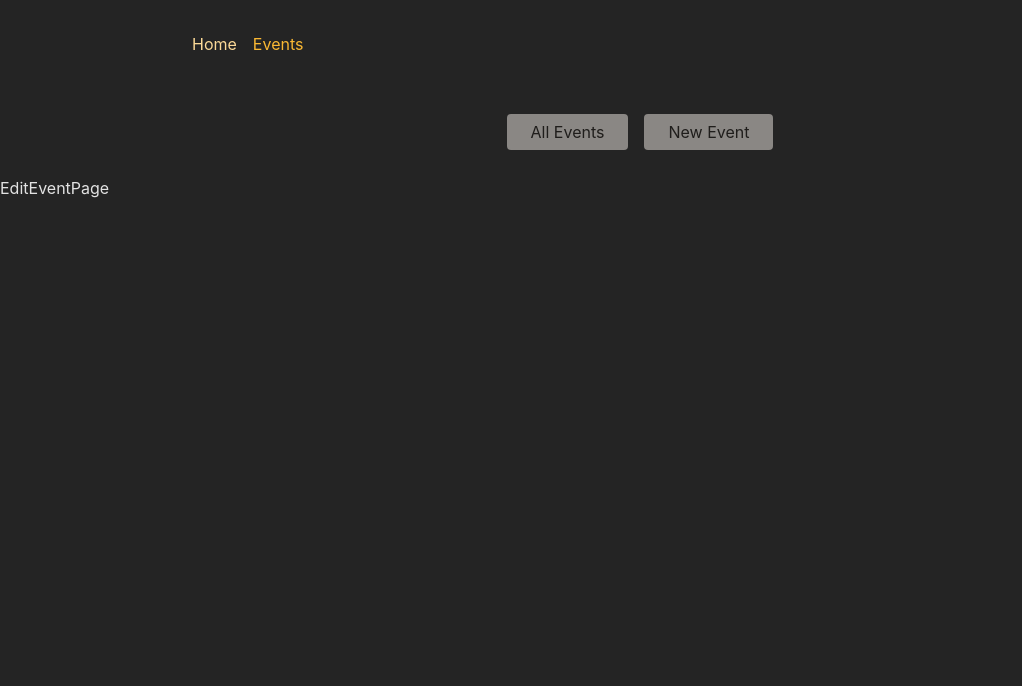
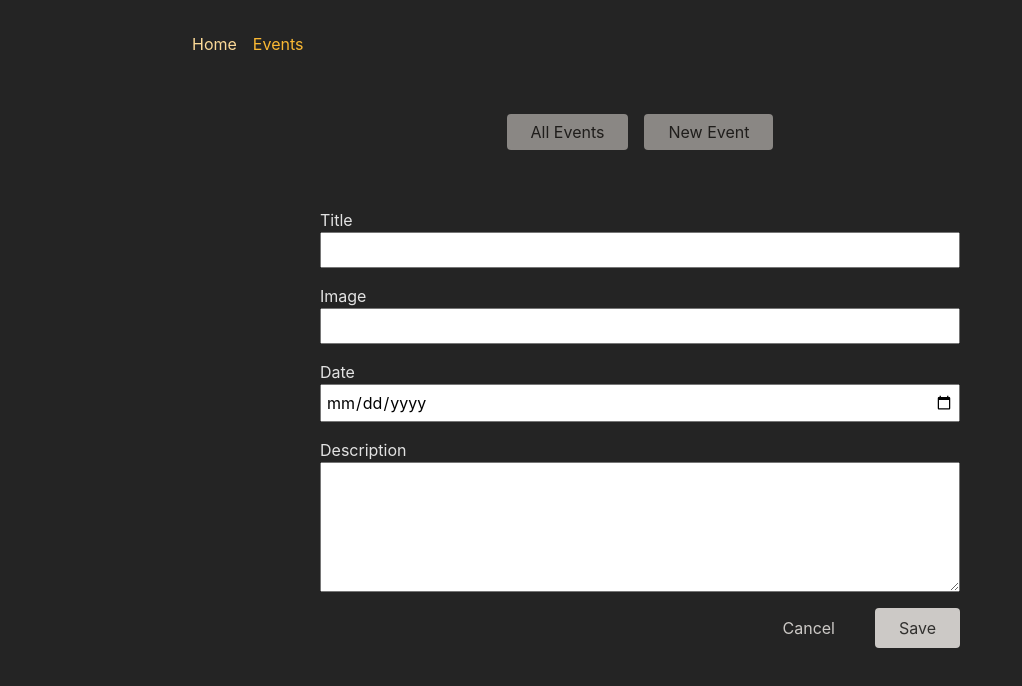
Before and after one commit to Rahulkaradwal/react-router-practice, a React (Create React App) app: page /events/1/edit in a window 1280 px wide. Shown: the top 686 px of the page, without its empty margins (0-1022 px from the left). Built offline with nearby package versions, Linux system fonts and the light colour scheme.

Commit message:
feat: connect from with pages

```diff
--- a/src/components/EventItem.js
+++ b/src/components/EventItem.js
@@ -1,3 +1,4 @@
+import { Link } from 'react-router-dom';
 import classes from './EventItem.module.css';
 
 function EventItem({ event }) {
@@ -12,7 +13,7 @@
       <time>{event.date}</time>
       <p>{event.description}</p>
       <menu className={classes.actions}>
-        <a href="edit">Edit</a>
+        <Link to="edit">Edit</Link>
         <button onClick={startDeleteHandler}>Delete</button>
       </menu>
     </article>
--- a/src/pages/EditEventPage.js
+++ b/src/pages/EditEventPage.js
@@ -1,7 +1,8 @@
 import React from 'react';
+import EventForm from '../components/EventForm';
 
 function EditEventPage() {
-  return <div>EditEventPage</div>;
+  return <EventForm />;
 }
 
 export default EditEventPage;
--- a/src/pages/NewEventPage.js
+++ b/src/pages/NewEventPage.js
@@ -1,7 +1,8 @@
 import React from 'react';
+import EventForm from '../components/EventForm';
 
 function NewEventPage() {
-  return <div>NewEventPage</div>;
+  return <EventForm />;
 }
 
 export default NewEventPage;
```
